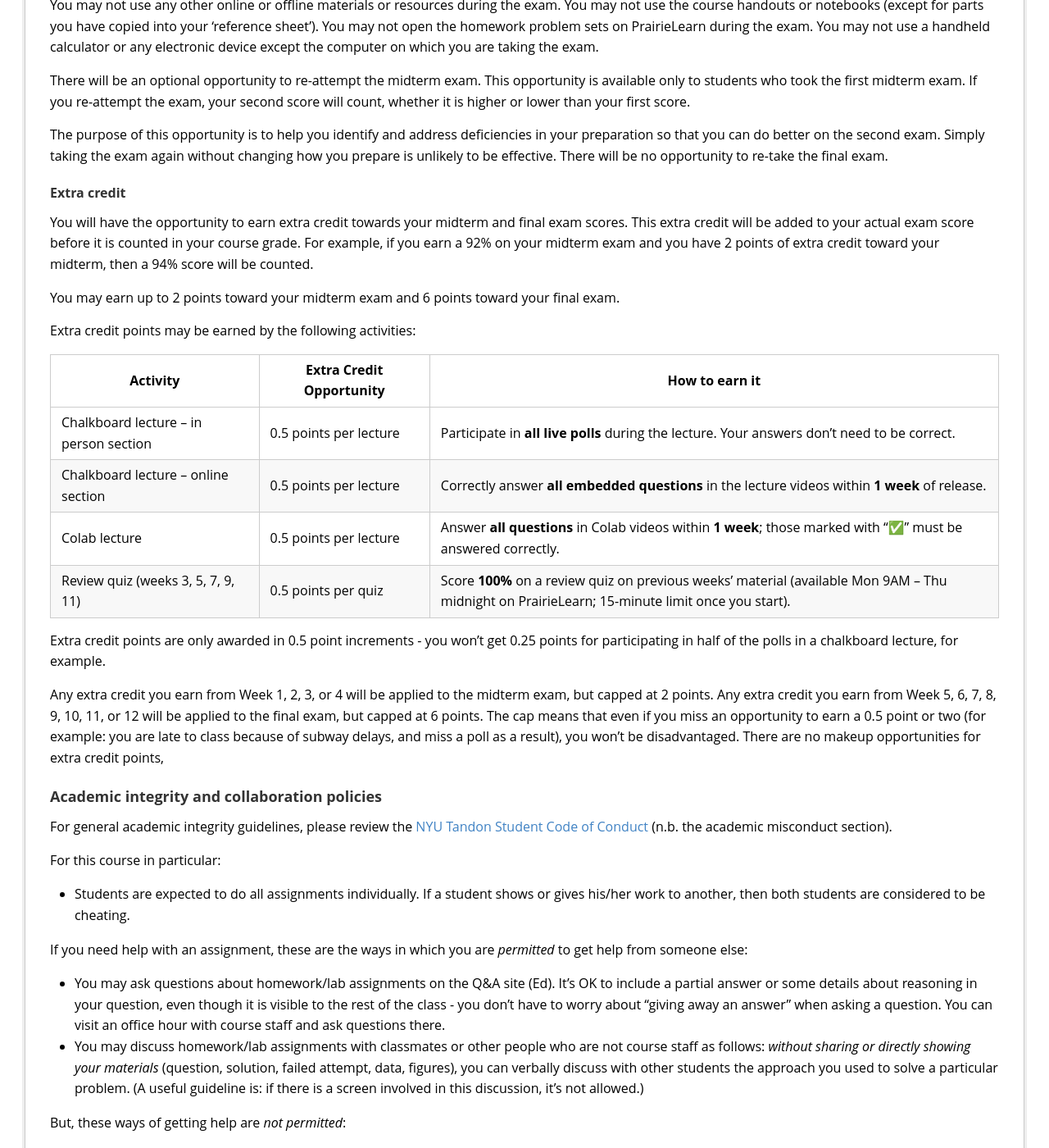
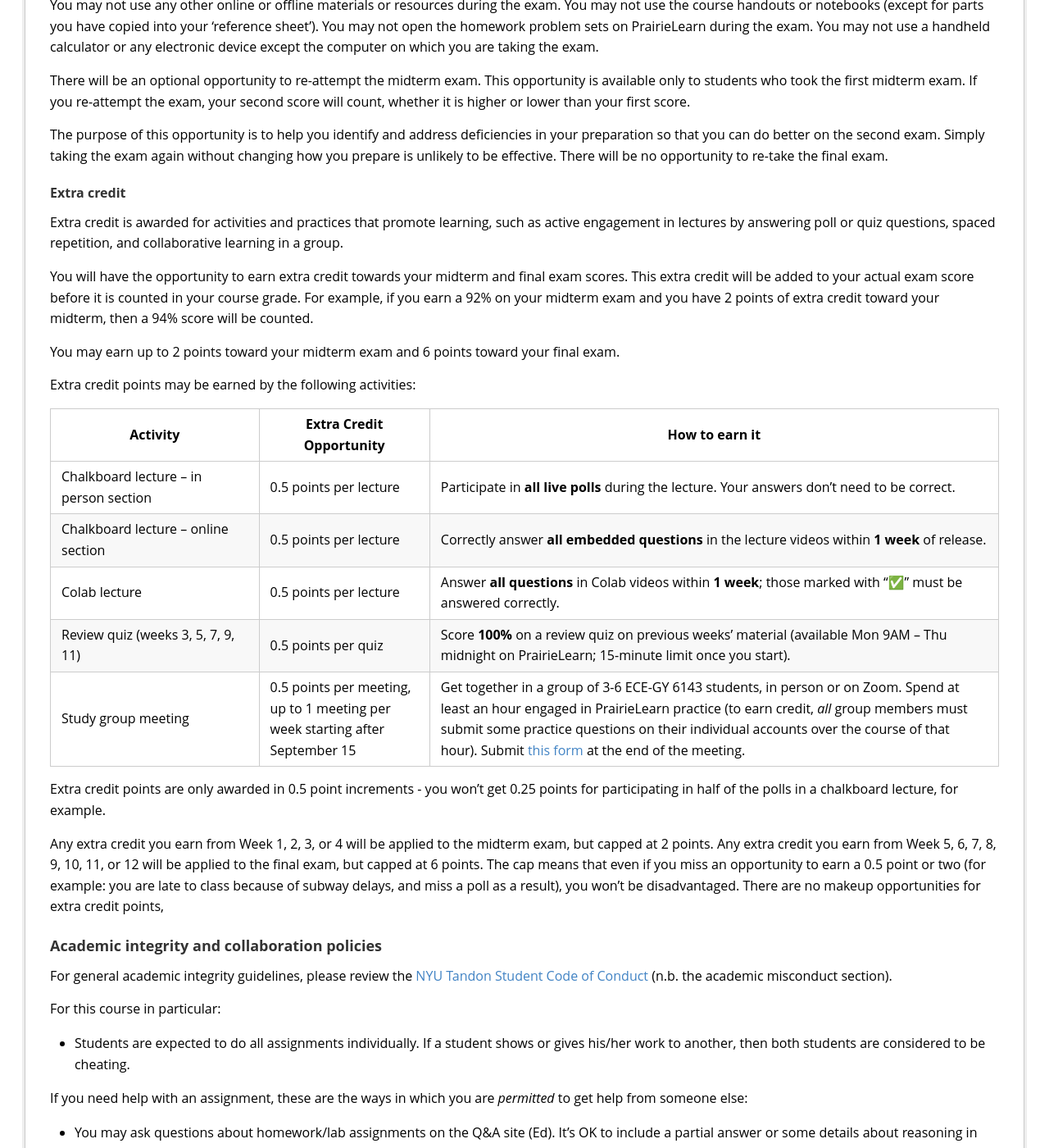
Before and after one commit to ffund/intro-ml-tss21, a Jekyll site: the page syllabus/in-person.html, which Jekyll copies as it is, in a window 1280 px wide and 1400 px high, scrolled down 4948 px. Shown: the whole window at 82% size. Built offline with Jekyll 4.4.1, drawn with Linux system fonts in a browser that asks for light colours; some of the changed text lies outside the part shown.

Commit message:
Update syllabus

```diff
--- a/syllabus/in-person.html
+++ b/syllabus/in-person.html
@@ -375,6 +375,10 @@ exam. Simply taking the exam again without changing how you prepare is
 unlikely to be effective. There will be no opportunity to re-take the
 final exam.</p>
 <h4 id="extra-credit">Extra credit</h4>
+<p>Extra credit is awarded for activities and practices that promote
+learning, such as active engagement in lectures by answering poll or
+quiz questions, spaced repetition, and collaborative learning in a
+group.</p>
 <p>You will have the opportunity to earn extra credit towards your
 midterm and final exam scores. This extra credit will be added to your
 actual exam score before it is counted in your course grade. For
@@ -450,6 +454,23 @@ Review quiz (weeks 3, 5, 7, 9, 11)
 Score <strong>100%</strong> on a review quiz on previous weeks’ material
 (available Mon 9AM – Thu midnight on PrairieLearn; 15-minute limit once
 you start).
+</td>
+</tr>
+<tr>
+<td>
+Study group meeting
+</td>
+<td>
+0.5 points per meeting, up to 1 meeting per week starting after
+September 15
+</td>
+<td>
+Get together in a group of 3-6 ECE-GY 6143 students, in person or on
+Zoom. Spend at least an hour engaged in PrairieLearn practice (to earn
+credit, <em>all</em> group members must submit some practice questions
+on their individual accounts over the course of that hour). Submit
+<a href="https://docs.google.com/forms/d/e/1FAIpQLSdZx9o8MMnlH_k7GLaXr0khkCIAGBKQx5DKHSXPZt17msGC4A/viewform?usp=publish-editor">this
+form</a> at the end of the meeting.
 </td>
 </tr>
 </tbody>
@@ -599,8 +620,9 @@ make your plots look the way you want. If you do use an AI assistant,
 you must include your LLM prompt in your submission.</li>
 <li>to generate Python code on questions where an AI coding agent (we’ll
 use <code>opencode</code>) is explicitly integrated into the question
-environment, and the instructions tell you to use this AI coding
-agent.</li>
+environment, and the instructions tell you to use this AI coding agent.
+These particular questions are designed so that the AI agents supports
+your learning, rather than shortcutting it.</li>
 </ul>
 <p>Using AI assistance for all other tasks is not allowed. Will I know
 if you use AI in ways that are not permitted? Probably not, unless you
@@ -641,8 +663,10 @@ that is <strong>written by your instructor</strong>.</li>
 <li>If you don’t understand something in the lecture, lab, or homework,
 post a question on Ed to get an explanation from your instructor or a
 course assistant.</li>
-<li>Or, visit an office hour on Zoom for a “live” Q&amp;A with
-humans.</li>
+<li>Visit an office hour on Zoom for a “live” Q&amp;A with your
+instructor or a course assistant.</li>
+<li>Form a study group with a few classmates for collaborative
+learning.</li>
 </ul>
 <h4 id="violation-of-academic-integrity-policies">Violation of academic
 integrity policies</h4>
```
Also changed, not shown: syllabus/grading.md (+7 -0 lines), syllabus/integrity.md (+3 -3 lines), syllabus/online.html (+28 -4 lines).
